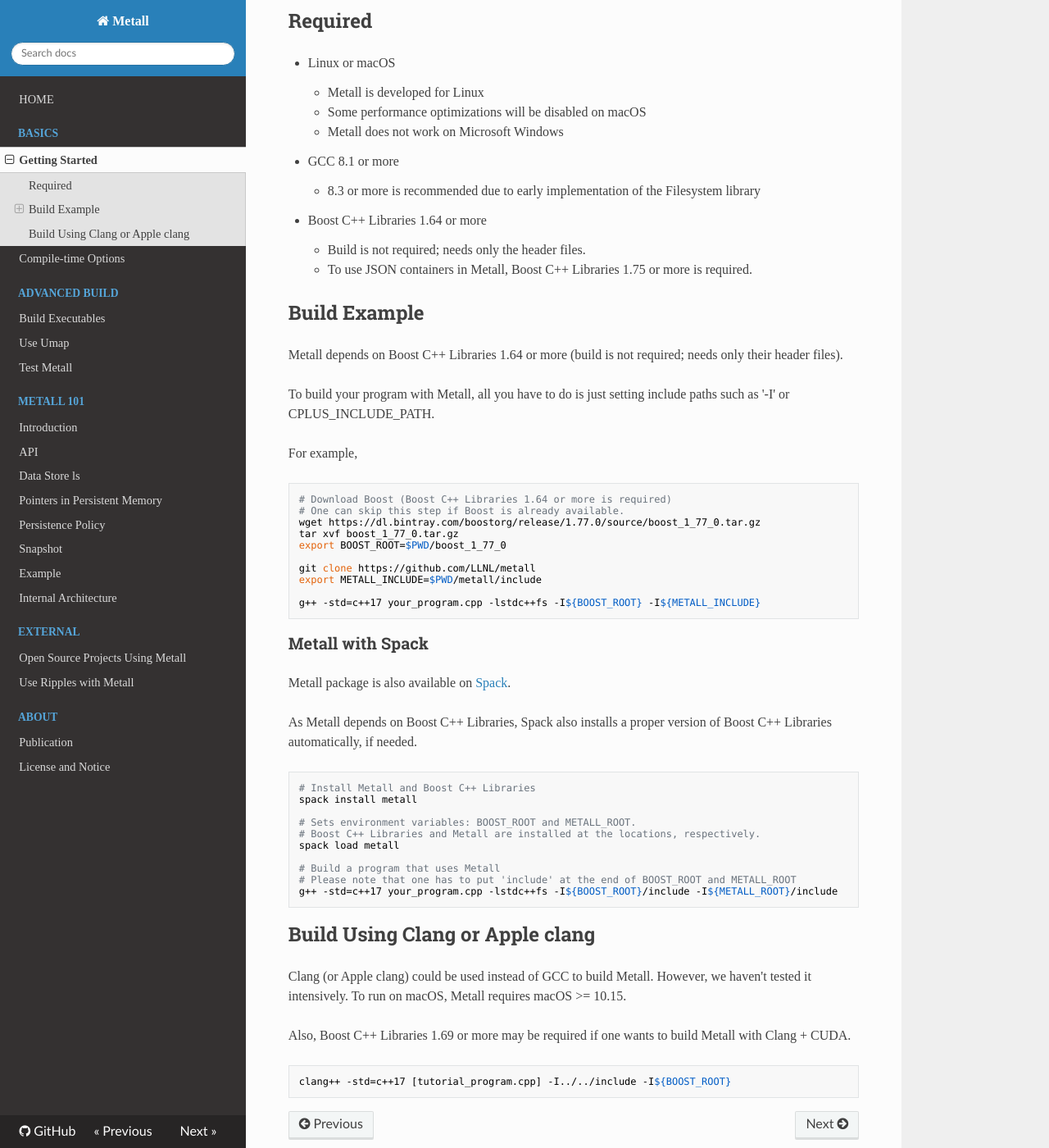
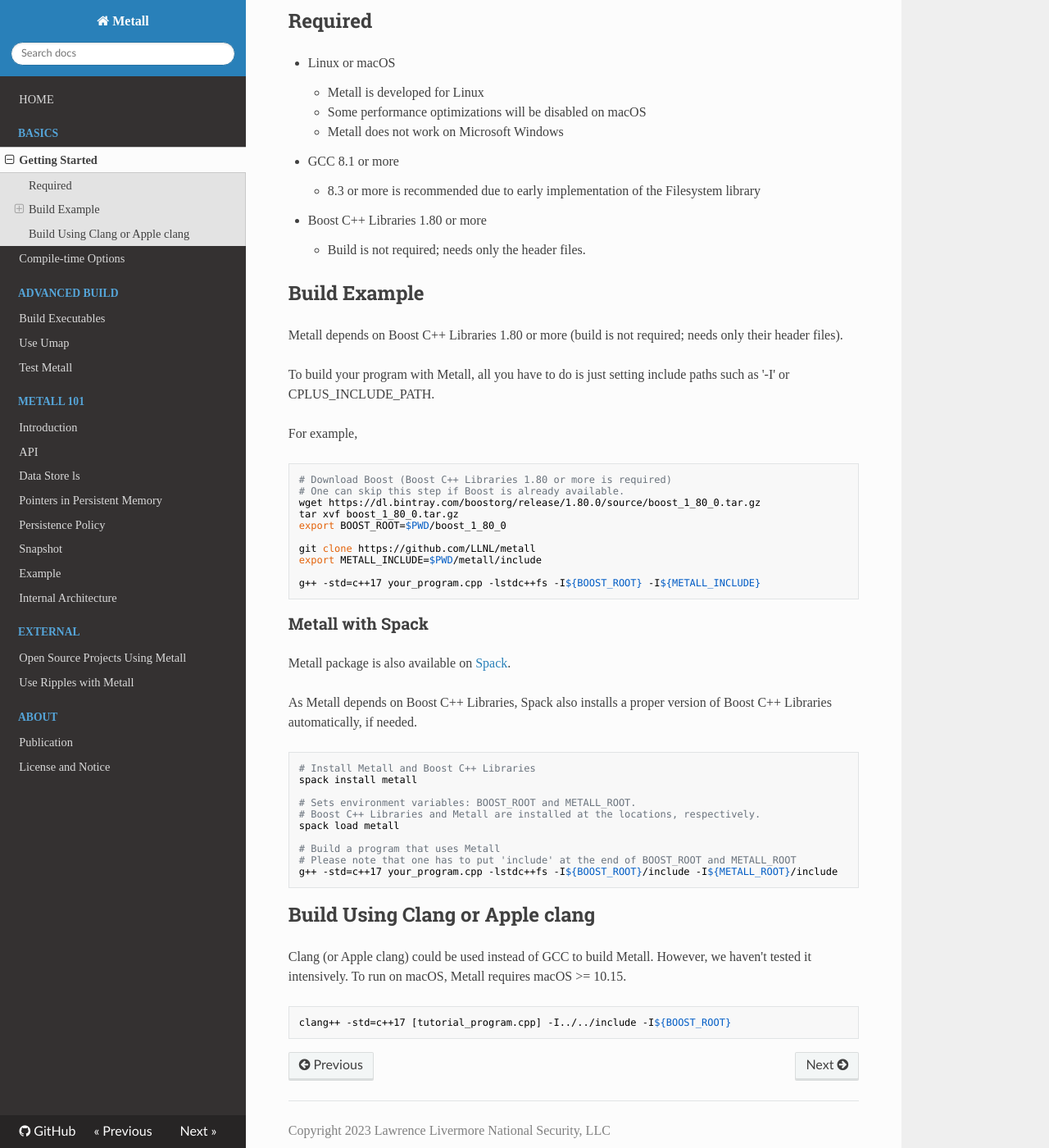
Before and after one commit to LLNL/metall, an MkDocs documentation site: the page built from docs/readthedocs/basics/getting_started.md, in a window 1280 px wide and 1400 px high, scrolled down 294 px. Shown: the whole window at 82% size. Built offline with MkDocs 1.6.1, drawn with Linux system fonts in a browser that asks for light colours; nearby versions of some CDN libraries.

Commit message:
Increase min boost version to 1.80

````diff
--- a/CMakeLists.txt
+++ b/CMakeLists.txt
@@ -192,7 +192,7 @@
 # there is a tricky behavior/issue especially in Boost 1.70.0.
 set(Boost_NO_BOOST_CMAKE ON)
 
-find_package(Boost 1.64 QUIET)
+find_package(Boost 1.80 QUIET)
 if (NOT Boost_FOUND)
     FetchContent_Declare(Boost
             URL https://boostorg.jfrog.io/artifactory/main/release/1.83.0/source/boost_1_83_0.tar.bz2)
@@ -201,7 +201,7 @@
         FetchContent_Populate(Boost)
     endif ()
     set(BOOST_ROOT ${boost_SOURCE_DIR})
-    find_package(Boost 1.64)
+    find_package(Boost 1.80)
 endif ()
 
 # -------------------------------------------------------------------------------- #
--- a/docs/readthedocs/basics/getting_started.md
+++ b/docs/readthedocs/basics/getting_started.md
@@ -18,13 +18,12 @@
 - GCC 8.1 or more
     - 8.3 or more is recommended due to early implementation of the Filesystem library
 
-- Boost C++ Libraries 1.64 or more
+- Boost C++ Libraries 1.80 or more
     - Build is not required; needs only the header files.
-    - To use JSON containers in Metall, Boost C++ Libraries 1.75 or more is required.
 
 ## Build Example
 
-Metall depends on Boost C++ Libraries 1.64 or more (build is not required; needs only
+Metall depends on Boost C++ Libraries 1.80 or more (build is not required; needs only
 their header files).
 
 To build your program with Metall, all you have to do is just setting
@@ -33,11 +32,11 @@
 For example,
 
 ```bash
-# Download Boost (Boost C++ Libraries 1.64 or more is required)
+# Download Boost (Boost C++ Libraries 1.80 or more is required)
 # One can skip this step if Boost is already available.
-wget https://dl.bintray.com/boostorg/release/1.77.0/source/boost_1_77_0.tar.gz
-tar xvf boost_1_77_0.tar.gz
-export BOOST_ROOT=$PWD/boost_1_77_0
+wget https://dl.bintray.com/boostorg/release/1.80.0/source/boost_1_80_0.tar.gz
+tar xvf boost_1_80_0.tar.gz
+export BOOST_ROOT=$PWD/boost_1_80_0
 
 git clone https://github.com/LLNL/metall
 export METALL_INCLUDE=$PWD/metall/include
@@ -71,9 +70,6 @@
 However, we haven't tested it intensively.
 To run on macOS, Metall requires macOS >= 10.15.
 
-Also, Boost C++ Libraries 1.69 or more may be required
-if one wants to build Metall with Clang + CUDA.
-
 ```bash
 clang++ -std=c++17 [tutorial_program.cpp] -I../../include -I${BOOST_ROOT}
 ```
````
Also changed, not shown: README.md (+5 -8 lines), docs/readthedocs/advanced_build/cmake.md (+1 -1 lines), tutorial/hands_on/README.md (+8 -8 lines), tutorial/nvmw21/README.md (+7 -7 lines), 7 other files.
